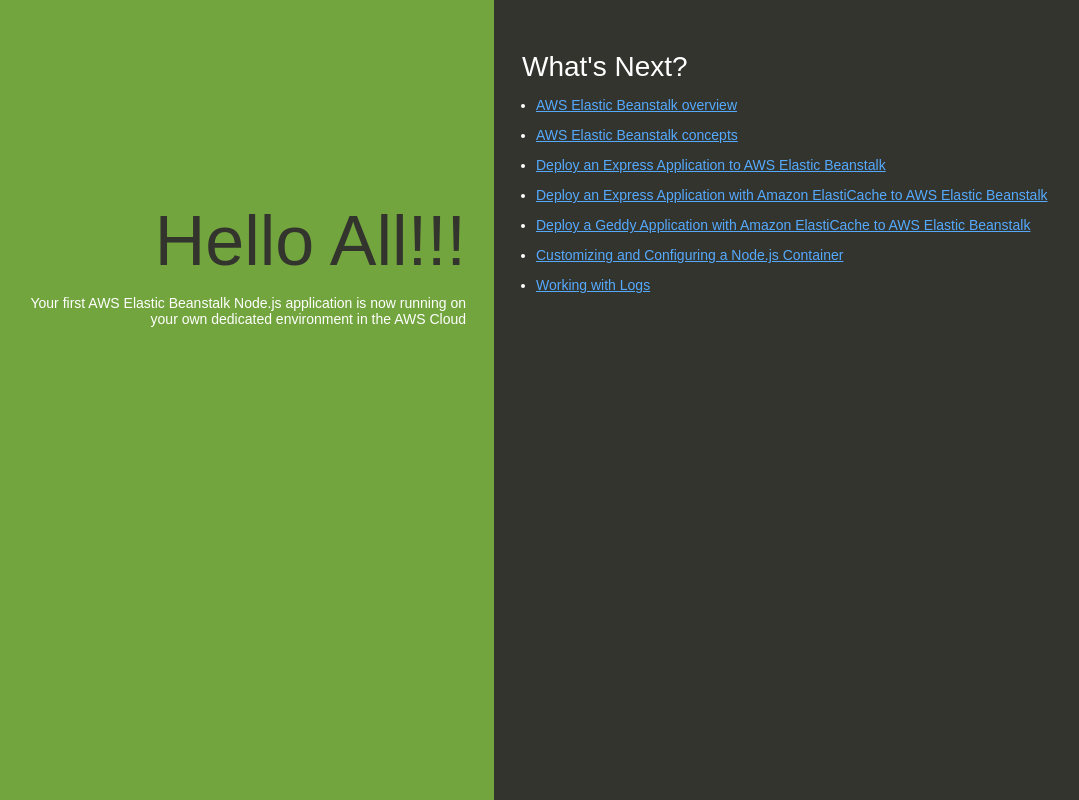
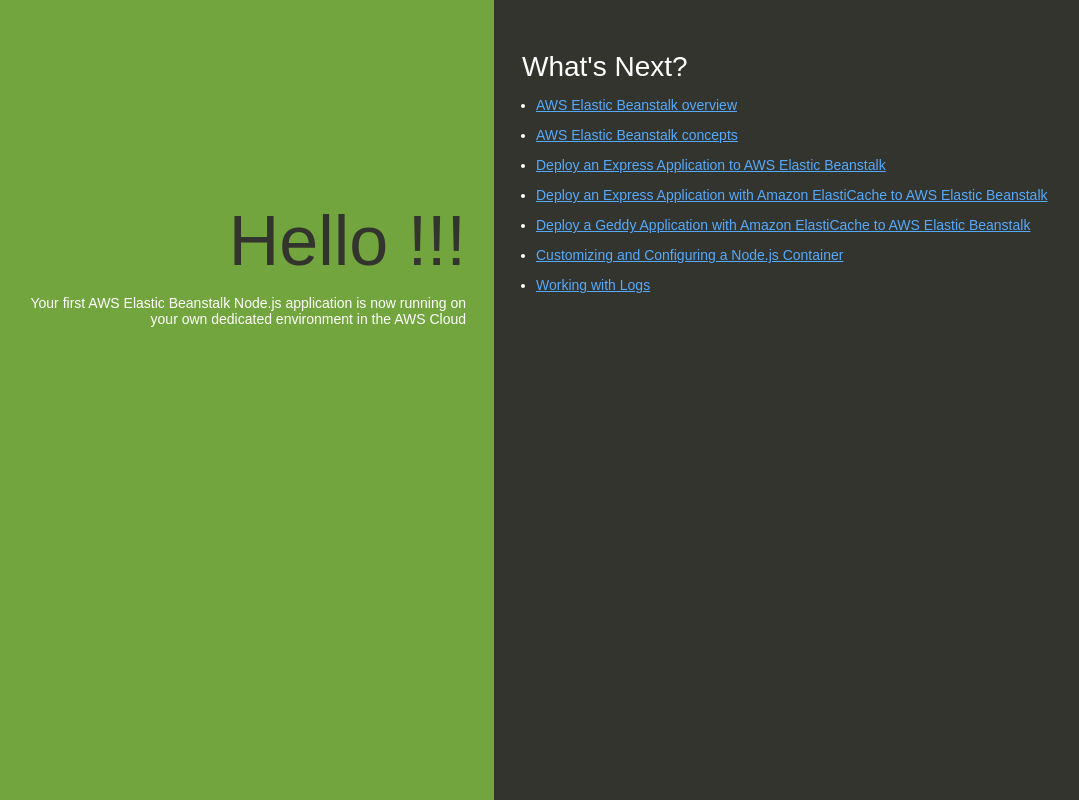
Before and after one commit to sugumarr26/pipeline, a website: page index.html in a window 1280 px wide. Shown: the whole page, without its empty margins (146-1225 px from the left). Drawn offline with Linux system fonts and the light colour scheme.

Commit message:
Update index.html
last commit

```diff
--- a/index.html
+++ b/index.html
@@ -74,7 +74,7 @@
   </head>
   <body>
     <div class="textColumn">
-      <h1>Hello All!!!</h1>
+      <h1>Hello !!!</h1>
       <p>Your first AWS Elastic Beanstalk Node.js application is now running on your own dedicated environment in the AWS Cloud</p>
     </div>
     <div class="linksColumn">
```
